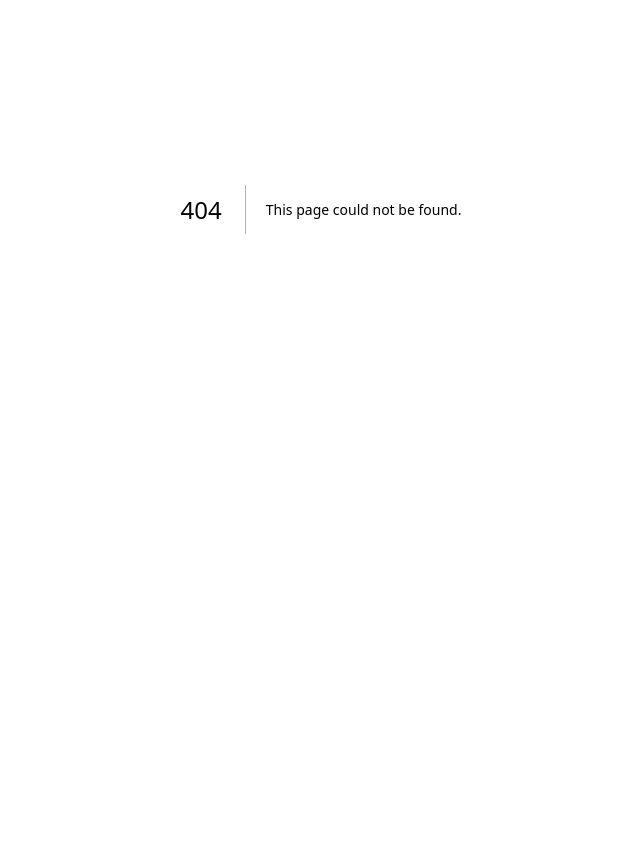
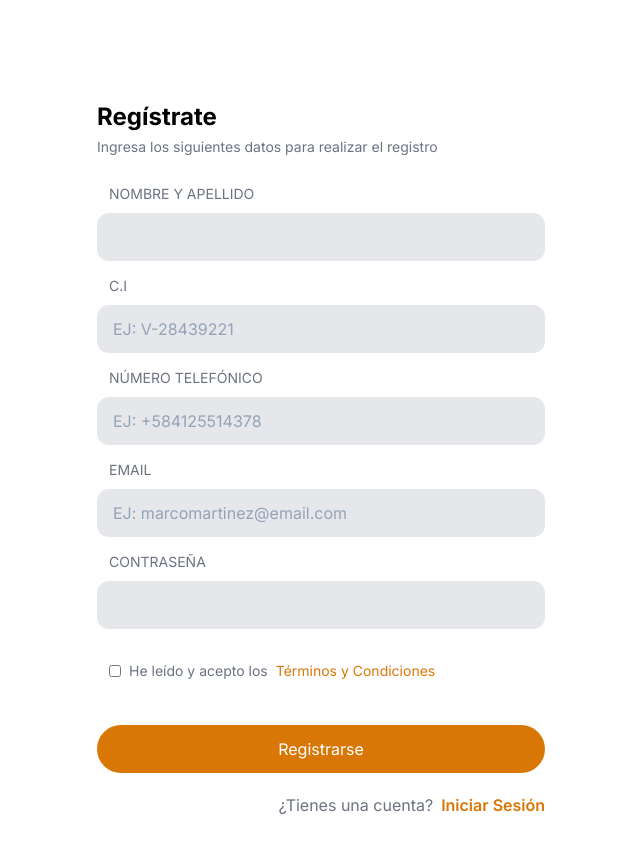
Before and after one commit to Rantodelli75/Taller-Motos-Nextjs-postgresql, a Next.js app: page /auth/register in a window 1280 px wide. Before the commit this address had no page. Shown: the part 191-1044 px from the top of the page, without its empty margins (319-959 px from the left). Before the commit the page ends 800 px from the top, so only its background shows below. Built offline with nearby package versions, Linux system fonts and the light colour scheme.

Commit message:
creación login y registro

```diff
--- /dev/null
+++ b/src/app/auth/auth_layout.tsx
@@ -0,0 +1,31 @@
+
+import Image from 'next/image';
+import { FC, ReactNode } from 'react';
+
+interface AuthLayoutProps {
+  children: ReactNode;
+}
+
+const AuthLayout: FC<AuthLayoutProps> = ({ children }) => {
+  return (
+    <main className='min-h-screen grid grid-cols-1 lg:grid-cols-2 p-5'>
+      <section className='hidden h-full lg:flex flex-col items-center justify-center gap-y-5 bg-primary rounded-2xl'>
+        <div className='relative w-96 h-96'>
+          <Image src='/wallpaper.svg' alt='Wallpaper' fill />
+        </div>
+        <div>
+          <h3 className='text-white text-4xl font-semibold text-center mb-5'>
+            Help You Switch Careers <br /> To Become a Programmer
+          </h3>
+          <p className='text-gray-300 text-xl text-center'>
+            Addiotional Classes that you caen learn
+          </p>
+          <p className='text-gray-300 text-center'>anywhere and anytime!</p>
+        </div>
+      </section>
+      {children}
+    </main>
+  );
+};
+
+export default AuthLayout;
--- /dev/null
+++ b/src/app/auth/login/components/form.tsx
@@ -0,0 +1,43 @@
+"use client"
+import React, { useState } from "react";
+import { useRouter } from 'next/navigation';
+
+
+const Form = () => {
+  const router = useRouter();
+
+  return (
+    <div className='w-full max-w-md'>
+      <div className='mb-5'>
+        <h2 className='text-2xl text-black font-bold my-1'>Iniciar sesión</h2>
+        <p className='text-gray-500 text-sm'>
+            Ingrese su correo y contraseña para ingresar
+        </p>
+      </div>
+      <div className='w-full' >
+        <input type='text' placeholder='Email' className="flex max-w-full rounded-xl p-4 bg-gray-100 w-full h-12"/>
+        <input type='password' placeholder='Contraseña' className="mt-4 mb-4 rounded-xl p-4 w-full bg-gray-100 flex h-12"/>
+        <label className="flex items-center space-x-2">
+          <input
+            type="checkbox"
+            className="size-3 mb-6 mt--3 ml-3"
+          />
+            <span className="text-gray-500 mb-6 mt--3 ml-3 text-sm">Recordarme</span>
+        </label>
+        <button className="w-full max-w-md rounded-full bg-amber-600 hover:bg-amber-700 h-12 text-white relative p-1 px-8">Iniciar Sesión</button>
+        <div className='mt-5 mb-16 flex items-center justify-center gap-x-2'>
+          <p className='text-gray-500'>¿No tienes cuenta?</p>
+          <button
+            type='button'
+            onClick={() => router.push('/auth/register')}
+            className='font-semibold hover:text-primary text-amber-600 transition-colors duration-300'
+          >
+            Regístrate
+          </button>
+        </div>
+      </div>
+    </div>
+  );
+};
+
+export default Form;
--- /dev/null
+++ b/src/app/auth/login/page.tsx
@@ -0,0 +1,20 @@
+
+import type { Metadata } from 'next';
+import Logo from '@/app/elements1/sport_bgr.png';
+import Form from './components/form';
+import Image from 'next/image';
+
+
+export const metadata: Metadata = {
+  title: 'Iniciar Sesión',
+  description: 'Inicio de sesión de la página',
+};
+
+export default function Login() {
+  return (
+    <section className='h-full flex flex-col bg-white items-center justify-center'>
+      <Image className="size-72" src={require('@/app/elements1/sport_bgr.png')} alt="Logo" />
+      <Form />
+    </section>
+  );
+}
--- /dev/null
+++ b/src/app/auth/register/components/form.tsx
@@ -0,0 +1,76 @@
+"use client"
+import { useState } from 'react';
+import { useRouter } from 'next/navigation';
+import router from 'next/router';
+
+const Form = () => {
+
+
+  return (
+    <div className='w-full max-w-md'>
+      <div className='mb-6'>
+      <h2 className='text-2xl font-bold text-black my-1'>Regístrate</h2>
+      <p className='text-gray-500 text-sm'>Ingresa los siguientes datos para realizar el registro</p>
+      </div>
+    <form>
+      <label className='text-gray-500 ml-3 mt-3 text-sm'>NOMBRE Y APELLIDO </label>
+      <input
+        className='mt-2 flex max-w-full mb-3 rounded-xl text-slate-950 p-4 bg-gray-200 w-full h-12'
+        type="text"
+        placeholder=""
+        required
+      />
+        <label className='text-gray-500 ml-3 mt-2 mb--3 text-sm'>C.I </label>
+        <input
+        className='mt-2 rounded-xl mb-3 p-4 w-full text-slate-950 bg-gray-200 flex h-12 placeholder-slate-400'
+        type="text"
+        placeholder="EJ: V-28439221"
+        required
+            />
+      <label className='text-gray-500 ml-3 mt-3 mb--3 text-sm'>NÚMERO TELEFÓNICO </label>
+      <input
+        className='mt-2 rounded-xl mb-3 text-slate-950 p-4 w-full bg-gray-200 flex h-12 placeholder-slate-400'
+        type="text"
+        placeholder="EJ: +584125514378"
+        required
+      />
+      <label className='text-gray-500 ml-3 mt-3 mb--3 text-sm'>EMAIL </label>
+      <input
+        className='mt-2 rounded-xl mb-3 p-4 w-full text-slate-950 bg-gray-200 flex h-12 placeholder-slate-400 text-md'
+        type="email"
+        placeholder="EJ: marcomartinez@email.com"
+        required
+      />
+      <label className='text-gray-500 ml-3 mt-3 mb--3 text-sm'>CONTRASEÑA </label>
+      <input
+        className='mt-2 rounded-xl p-4 w-full text-slate-950 bg-gray-200 flex h-12'
+        type="password"
+        placeholder=""
+        required
+      />
+      <label className="flex items-center space-x-2">
+          <input
+            type="checkbox"
+            className="size-3 mb-6 mt-8 ml-3"
+          />
+            <span className="text-gray-500 mb-6 mt-8 ml-3 text-sm">He leído y acepto los</span><a className="text-amber-600 hover:text-amber-700 mb-6 mt-8 text-sm" href='#'>Términos y Condiciones</a>
+        </label>
+      <button type="submit" className='w-full max-w-md rounded-full bg-amber-600 hover:bg-amber-700 h-12 text-white relative p-1 px-8 mt-5'>
+        Registrarse
+      </button>
+      <div className='mt-5 mb-10 flex items-center justify-end gap-x-2 mt-5'>
+          <p className='text-gray-500'>¿Tienes una cuenta?</p>
+          <button
+            type='button'
+            onClick={() => router.push('@/app/auth/login')}
+            className='font-semibold hover:text-amber-800 transition-colors text-amber-600 duration-300'
+          >
+            Iniciar Sesión
+          </button>
+        </div>
+    </form>
+    </div>
+  );
+};
+
+export default Form;
--- /dev/null
+++ b/src/app/auth/register/page.tsx
@@ -0,0 +1,17 @@
+import type { Metadata } from 'next';
+import Form from './components/form';
+import Image from 'next/image';
+
+export const metadata: Metadata = {
+  title: 'Registrar Usuario',
+  description: 'Register | Auth',
+};
+
+export default function Register() {
+  return (
+    <section className='h-full flex flex-col items-center bg-white justify-center'>
+      <Image className="size-72" src={require('@/app/elements1/sport_bgr.png')} alt="Logo" />
+      <Form />
+    </section>
+  );
+}
--- /dev/null
+++ b/src/app/auth/signout/page.tsx
@@ -0,0 +1,8 @@
+import { auth } from '@/firebase/firebase';
+import { redirect } from 'next/navigation';
+export default function Signout() {
+
+  auth.signOut();
+  redirect("/")
+  return null;
+}
```
Also changed, not shown: src/app/elements1/sport_bgr.png (added).
